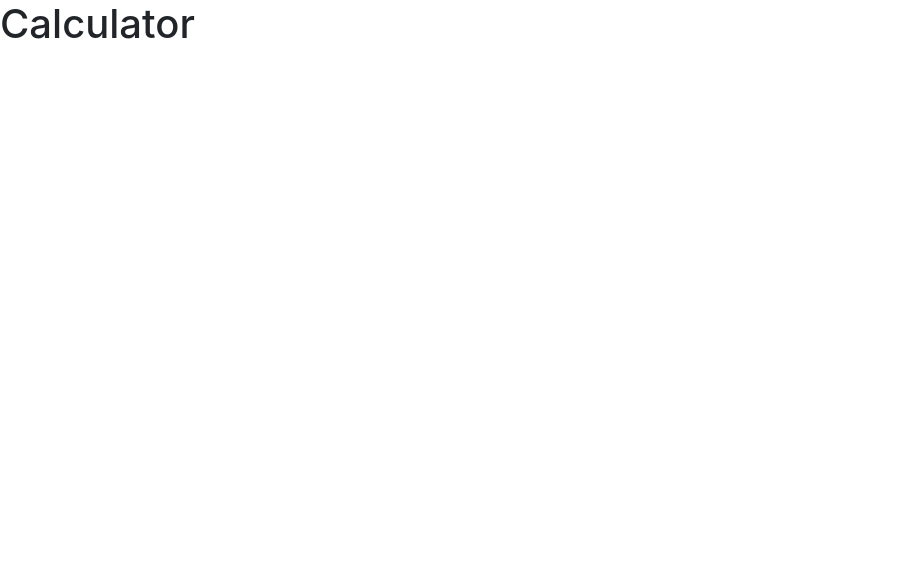
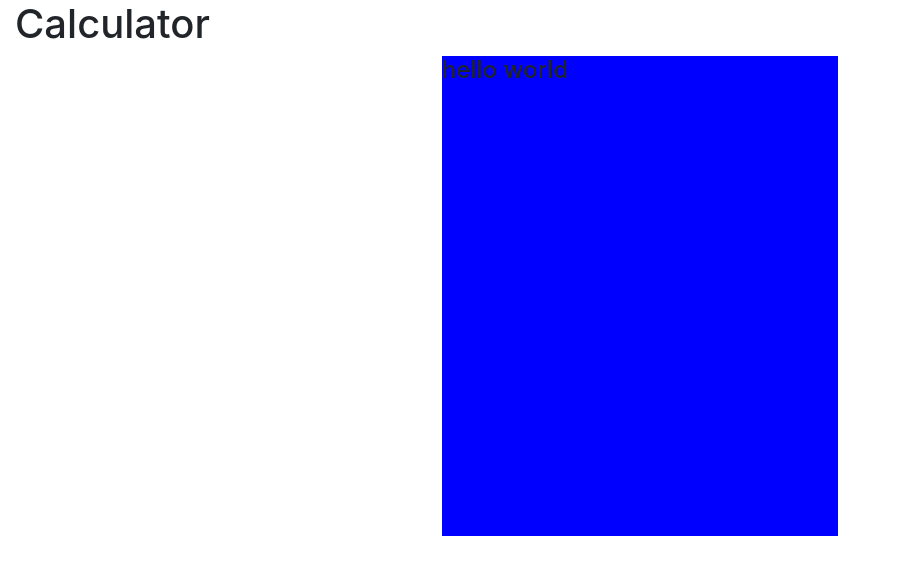
Before and after one commit to ChaunteVanDeBurgh/bootstrap-calculator, a plain HTML site: page index.html in a window 1280 px wide. Shown: the whole page, without its empty margins (0-899 px from the left). Drawn offline with nearby package versions, Linux system fonts and the light colour scheme.

Commit message:
create bootstrap scaffolding

```diff
--- a/css/index.css
+++ b/css/index.css
@@ -0,0 +1,4 @@
+#calculator {
+	background-color: blue;
+	height: 30rem;
+}
--- a/index.html
+++ b/index.html
@@ -7,11 +7,35 @@
 
     <!-- Bootstrap CSS -->
     <link rel="stylesheet" href="https://maxcdn.bootstrapcdn.com/bootstrap/4.0.0/css/bootstrap.min.css" integrity="sha384-Gn5384xqQ1aoWXA+058RXPxPg6fy4IWvTNh0E263XmFcJlSAwiGgFAW/dAiS6JXm" crossorigin="anonymous">
+    <link rel="stylesheet" href="./css/index.css">
 
     <title>Calculator</title>
   </head>
   <body>
-    <h1>Calculator</h1>
+
+    <div class="container-fluid">
+      <div class="row">
+        <div class="col col-12">
+          <div id="header">
+            <h1>Calculator</h1>
+          </div>
+        </div>
+      </div>
+    </div>
+
+    <div class="container-fluid">
+      <div class="row">
+        <div class="col col-12 col-md-10 offset-md-1 col-xl-4 offset-xl-4">
+          <div id="calculator">
+            <h4>
+              hello world
+            </h4>
+          </div>
+        </div>
+      </div>
+    </div>
+
+
 
     <!-- Optional JavaScript -->
     <!-- jQuery first, then Popper.js, then Bootstrap JS -->
```
